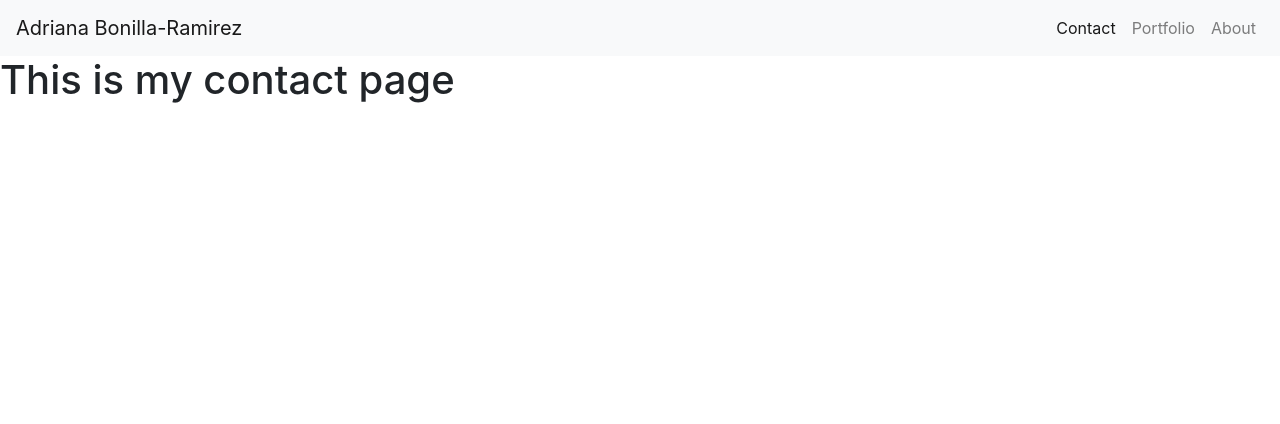
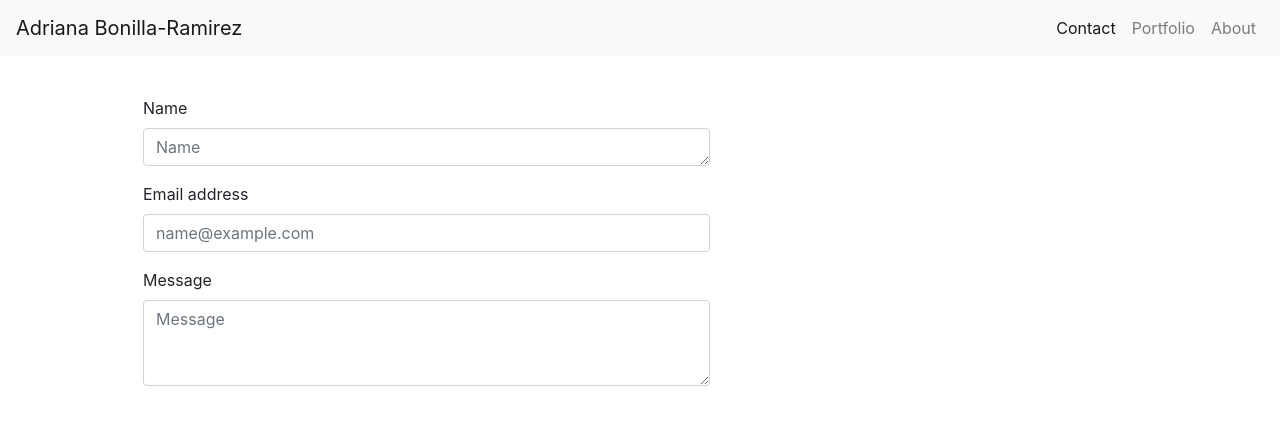
Before and after one commit to adrianalbr/responsive-portfolio, a plain HTML site: page contact.html in a window 1280 px wide. Drawn offline with nearby package versions, Linux system fonts and the light colour scheme.

Commit message:
:added wrapper in both Index and contact, added contact from and image of me

```diff
--- /dev/null
+++ b/CSS/style.css
@@ -0,0 +1,7 @@
+.wrapper {
+    /* Box-model */
+    width: 1024px;
+
+    /* Positioning */
+    margin: 40px auto;
+}
--- a/contact.html
+++ b/contact.html
@@ -31,6 +31,9 @@
       integrity="sha384-B4gt1jrGC7Jh4AgTPSdUtOBvfO8shuf57BaghqFfPlYxofvL8/KUEfYiJOMMV+rV"
       crossorigin="anonymous"
     ></script>
+
+    <link rel="stylesheet" type="text/css" href="css/style.css">
+
   </head>
 
   <body>
@@ -60,8 +63,29 @@
 
     <Body>
 
+  <div class="wrapper">
+      <section class="container">
+        <div class="row">
+          <div class="col-md-7">
+           <form>
+             <div class="form-group">
+                <label for="exampleFormControlTextarea1">Name</label>
+                   <textarea class="form-control" id="exampleFormControlTextarea1" placeholder="Name" rows="1"></textarea>
+             </div>
+              <div class="form-group">
+                <label for="exampleFormControlInput1">Email address</label>
+                   <input type="email" class="form-control" id="exampleFormControlInput1" placeholder="name@example.com">
+              </div>
+              <div class="form-group">
+                <label for="exampleFormControlTextarea1">Message</label>
+                   <textarea class="form-control" id="exampleFormControlTextarea1" placeholder="Message" rows="3"></textarea>
+             </div>
 
-    <h1>This is my contact page</h1>
+            </form>
+       </section>
+  </div>
+
+
 
     <script src="" async defer></script>
   </body>
```
Also changed, not shown: index.html (+7 -4 lines), Assets/Images/me.jpeg (added).
